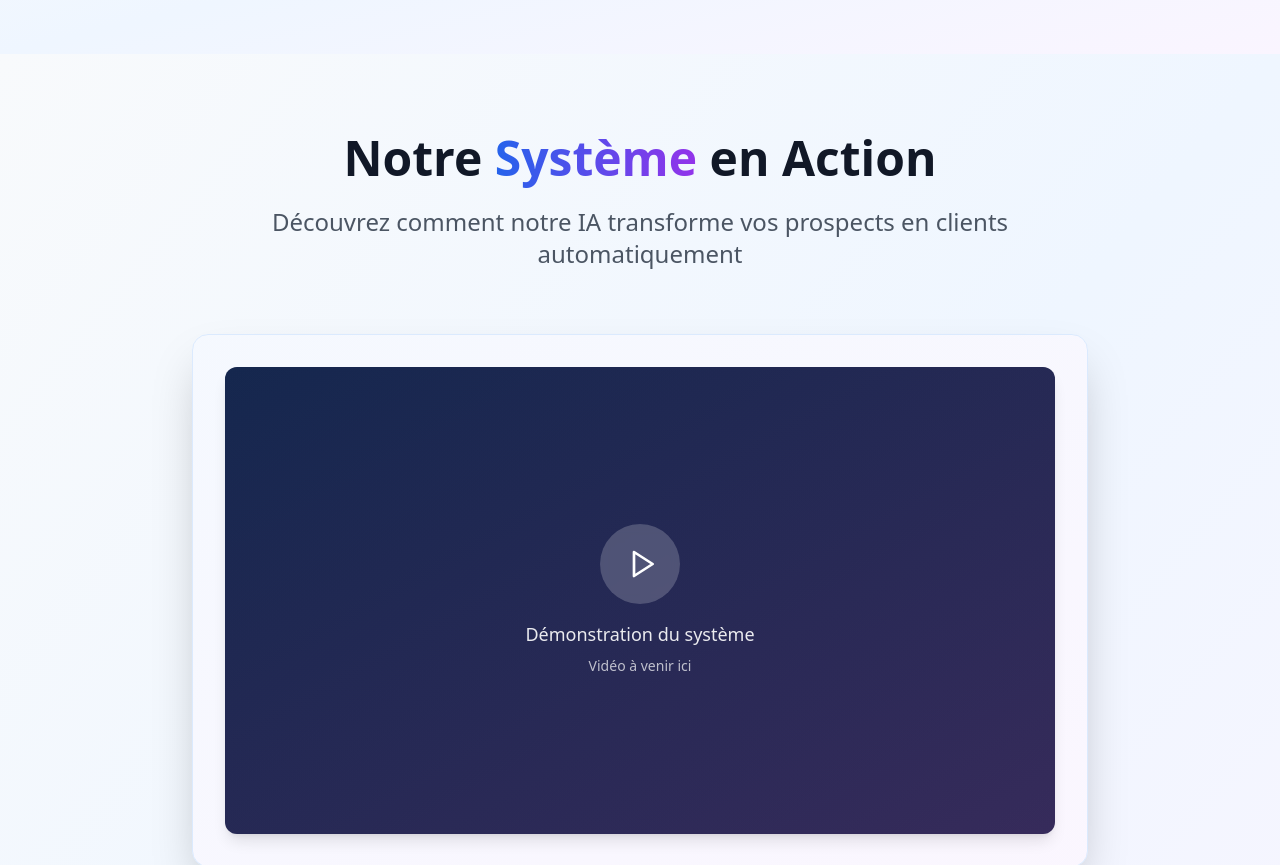
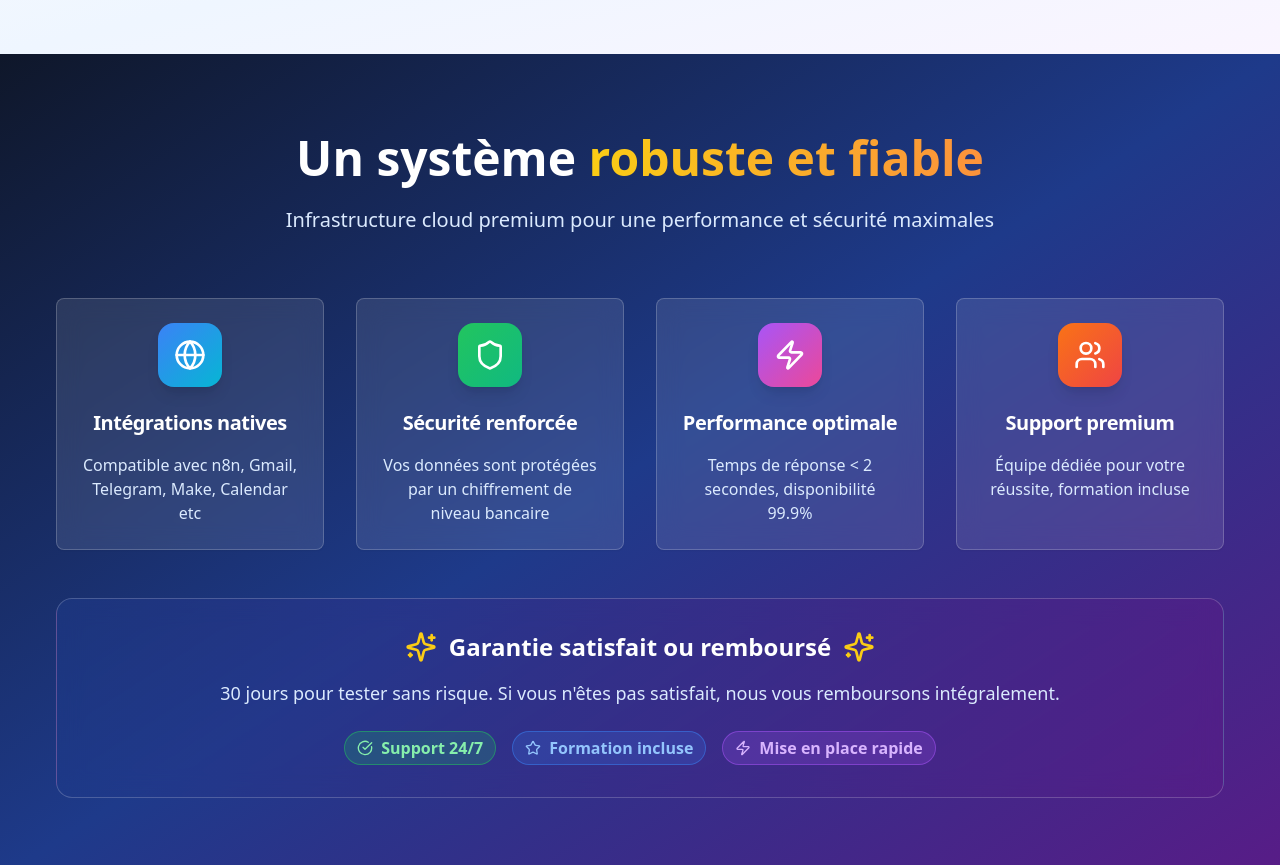
Before and after one commit to boubafa/lead-flow-autopilot-pro, a React (Vite) app: page / in a window 1280 px wide. Shown: the part 4180-5045 px from the top of the page. Built offline with nearby package versions, Linux system fonts and the light colour scheme.

Commit message:
Update tool list in workflow
Replace 'Tally, Typeform, Notion, Make, Zapier, Calendly' with 'n8n, Gmail, Telegram, Make, Calendar etc' in the workflow section.

```diff
--- a/src/components/SystemeSection.tsx
+++ b/src/components/SystemeSection.tsx
@@ -1,69 +1,145 @@
-import { ArrowRight, Play } from "lucide-react";
+
+import { motion } from "framer-motion";
+import { useEffect, useRef } from "react";
+import { useInView } from "framer-motion";
+import { Card, CardContent, CardHeader, CardTitle } from "@/components/ui/card";
+import { Badge } from "@/components/ui/badge";
+import { Zap, Users, Globe, Shield, ArrowRight, CheckCircle, Star, Sparkles } from "lucide-react";
 import AnimatedLightButton from "./AnimatedLightButton";
+
 const SystemeSection = () => {
-  return <section id="systeme" className="py-20 px-6 bg-gradient-to-br from-slate-50 via-blue-50 to-purple-50">
-      <div className="container mx-auto max-w-6xl">
-        {/* En-tête de la section */}
-        <div className="text-center mb-16">
-          <h2 className="text-4xl md:text-5xl font-bold mb-6 text-gray-900">
-            Notre <span className="bg-gradient-to-r from-blue-600 to-purple-600 bg-clip-text text-transparent">Système</span> en Action
-          </h2>
-          <p className="text-xl md:text-2xl text-gray-600 max-w-3xl mx-auto">
-            Découvrez comment notre IA transforme vos prospects en clients automatiquement
-          </p>
+  const ref = useRef(null);
+  const isInView = useInView(ref, {
+    once: true,
+    amount: 0.3
+  });
+
+  const containerVariants = {
+    hidden: {
+      opacity: 0
+    },
+    visible: {
+      opacity: 1,
+      transition: {
+        duration: 0.6,
+        staggerChildren: 0.2
+      }
+    }
+  };
+
+  const itemVariants = {
+    hidden: {
+      opacity: 0,
+      y: 30,
+      scale: 0.8
+    },
+    visible: {
+      opacity: 1,
+      y: 0,
+      scale: 1,
+      transition: {
+        duration: 0.6,
+        ease: "easeOut"
+      }
+    }
+  };
+
+  const features = [
+    {
+      icon: Globe,
+      title: "Intégrations natives",
+      description: "Compatible avec n8n, Gmail, Telegram, Make, Calendar etc",
+      color: "from-blue-500 to-cyan-500"
+    },
+    {
+      icon: Shield,
+      title: "Sécurité renforcée",
+      description: "Vos données sont protégées par un chiffrement de niveau bancaire",
+      color: "from-green-500 to-emerald-500"
+    },
+    {
+      icon: Zap,
+      title: "Performance optimale",
+      description: "Temps de réponse < 2 secondes, disponibilité 99.9%",
+      color: "from-purple-500 to-pink-500"
+    },
+    {
+      icon: Users,
+      title: "Support premium",
+      description: "Équipe dédiée pour votre réussite, formation incluse",
+      color: "from-orange-500 to-red-500"
+    }
+  ];
+
+  return (
+    <section className="py-12 md:py-20 px-4 md:px-6 bg-gradient-to-br from-slate-900 via-blue-900 to-purple-900 text-white overflow-hidden">
+      <div className="container mx-auto" ref={ref}>
+        <motion.div
+          initial="hidden"
+          animate={isInView ? "visible" : "hidden"}
+          variants={containerVariants}
+          className="text-center mb-12 md:mb-16"
+        >
+          <motion.h2 variants={itemVariants} className="text-3xl md:text-4xl lg:text-5xl font-bold mb-4 md:mb-6">
+            Un système <span className="bg-gradient-to-r from-yellow-400 to-orange-400 bg-clip-text text-transparent">robuste et fiable</span>
+          </motion.h2>
+          <motion.p variants={itemVariants} className="text-lg md:text-xl text-blue-100 max-w-3xl mx-auto">
+            Infrastructure cloud premium pour une performance et sécurité maximales
+          </motion.p>
+        </motion.div>
+
+        <div className="grid md:grid-cols-2 lg:grid-cols-4 gap-6 md:gap-8 mb-12">
+          {features.map((feature, index) => (
+            <motion.div key={index} variants={itemVariants}>
+              <Card className="bg-white/10 backdrop-blur-md border border-white/20 hover:bg-white/15 transition-all duration-300 hover:scale-105 group h-full">
+                <CardHeader className="text-center pb-4">
+                  <div className={`w-12 h-12 md:w-16 md:h-16 mx-auto mb-4 rounded-2xl bg-gradient-to-br ${feature.color} flex items-center justify-center shadow-lg group-hover:shadow-xl transition-all duration-300`}>
+                    <feature.icon className="w-6 h-6 md:w-8 md:h-8 text-white" />
+                  </div>
+                  <CardTitle className="text-lg md:text-xl font-bold text-white">
+                    {feature.title}
+                  </CardTitle>
+                </CardHeader>
+                <CardContent className="pt-0 flex-1">
+                  <p className="text-blue-100 text-center text-sm md:text-base leading-relaxed">
+                    {feature.description}
+                  </p>
+                </CardContent>
+              </Card>
+            </motion.div>
+          ))}
         </div>
 
-        {/* Section vidéo */}
-        <div className="mb-12">
-          <div className="relative max-w-4xl mx-auto">
-            <div className="bg-white rounded-2xl shadow-2xl border border-blue-100 p-4 md:p-8 relative overflow-hidden">
-              <div className="absolute inset-0 bg-gradient-to-br from-blue-500/5 to-purple-500/5"></div>
-              <div className="relative">
-                {/* Lecteur vidéo placeholder */}
-                <div className="relative aspect-video bg-gradient-to-br from-gray-900 to-gray-800 rounded-xl overflow-hidden shadow-lg">
-                  <div className="absolute inset-0 bg-gradient-to-br from-blue-600/20 to-purple-600/20"></div>
-                  <div className="absolute inset-0 flex items-center justify-center">
-                    <div className="text-center">
-                      <div className="w-20 h-20 bg-white/20 backdrop-blur-sm rounded-full flex items-center justify-center mb-4 mx-auto hover:bg-white/30 transition-all duration-300 cursor-pointer group">
-                        <Play className="w-8 h-8 text-white ml-1 group-hover:scale-110 transition-transform" />
-                      </div>
-                      <p className="text-white/90 text-lg font-medium mb-2">
-                        Démonstration du système
-                      </p>
-                      <p className="text-white/70 text-sm">Vidéo à venir ici</p>
-                    </div>
-                  </div>
-                </div>
-              </div>
-            </div>
+        <motion.div
+          variants={itemVariants}
+          className="text-center bg-gradient-to-r from-blue-900/50 to-purple-900/50 backdrop-blur-md rounded-2xl p-6 md:p-8 border border-white/20"
+        >
+          <div className="flex items-center justify-center mb-4">
+            <Sparkles className="w-8 h-8 text-yellow-400 mr-3" />
+            <h3 className="text-xl md:text-2xl font-bold">Garantie satisfait ou remboursé</h3>
+            <Sparkles className="w-8 h-8 text-yellow-400 ml-3" />
           </div>
-        </div>
+          <p className="text-blue-100 text-base md:text-lg mb-6">
+            30 jours pour tester sans risque. Si vous n'êtes pas satisfait, nous vous remboursons intégralement.
+          </p>
+          <div className="flex flex-wrap justify-center gap-4">
+            <Badge className="bg-green-500/20 text-green-300 border-green-500/50 text-sm md:text-base px-3 py-1">
+              <CheckCircle className="w-4 h-4 mr-2" />
+              Support 24/7
+            </Badge>
+            <Badge className="bg-blue-500/20 text-blue-300 border-blue-500/50 text-sm md:text-base px-3 py-1">
+              <Star className="w-4 h-4 mr-2" />
+              Formation incluse
+            </Badge>
+            <Badge className="bg-purple-500/20 text-purple-300 border-purple-500/50 text-sm md:text-base px-3 py-1">
+              <Zap className="w-4 h-4 mr-2" />
+              Mise en place rapide
+            </Badge>
+          </div>
+        </motion.div>
+      </div>
+    </section>
+  );
+};
 
-        {/* Texte descriptif */}
-        <div className="text-center mb-12">
-          <div className="max-w-4xl mx-auto">
-            <h3 className="text-2xl md:text-3xl font-bold text-gray-900 mb-6">Gérez des leads automatiquement sans effort  et augmentez vos taux de conversion</h3>
-            <p className="text-lg md:text-xl text-gray-600 leading-relaxed">Notre Agent IA traite vos prospects 24h/24, les qualifie intelligemment et les convertit en rendez-vous qualifiés. Pendant que vous dormez, votre pipeline commercial se remplit automatiquement.</p>
-          </div>
-        </div>
-
-        {/* Call to Action */}
-        <div className="text-center">
-          <div className="bg-gradient-to-r from-blue-100 to-purple-100 rounded-2xl p-8 md:p-12 max-w-3xl mx-auto border border-blue-200 shadow-lg">
-            <h4 className="text-2xl md:text-3xl font-bold mb-6 text-gray-900">Prêt à voir ce agent transformer votre business ?</h4>
-            <p className="text-lg text-gray-700 mb-8 max-w-2xl mx-auto">Réservez une démonstration personnalisée et découvrez comment automatiser votre prospection. </p>
-
-            <AnimatedLightButton size="lg" onClick={() => window.open('https://cal.com/boubatest/30min', '_blank')} className="px-8 py-4 text-xl font-semibold">
-              <span className="flex items-center">
-                Réservez votre démonstration personnalisée
-                <ArrowRight className="ml-3 w-6 h-6 group-hover:translate-x-1 transition-transform duration-300" />
-              </span>
-            </AnimatedLightButton>
-
-            <p className="text-sm text-gray-500 mt-4">⚡ Réponse garantie sous 48h • 🎯 Sans engagement</p>
-          </div>
-        </div>
-      </div>
-    </section>;
-};
 export default SystemeSection;
```
